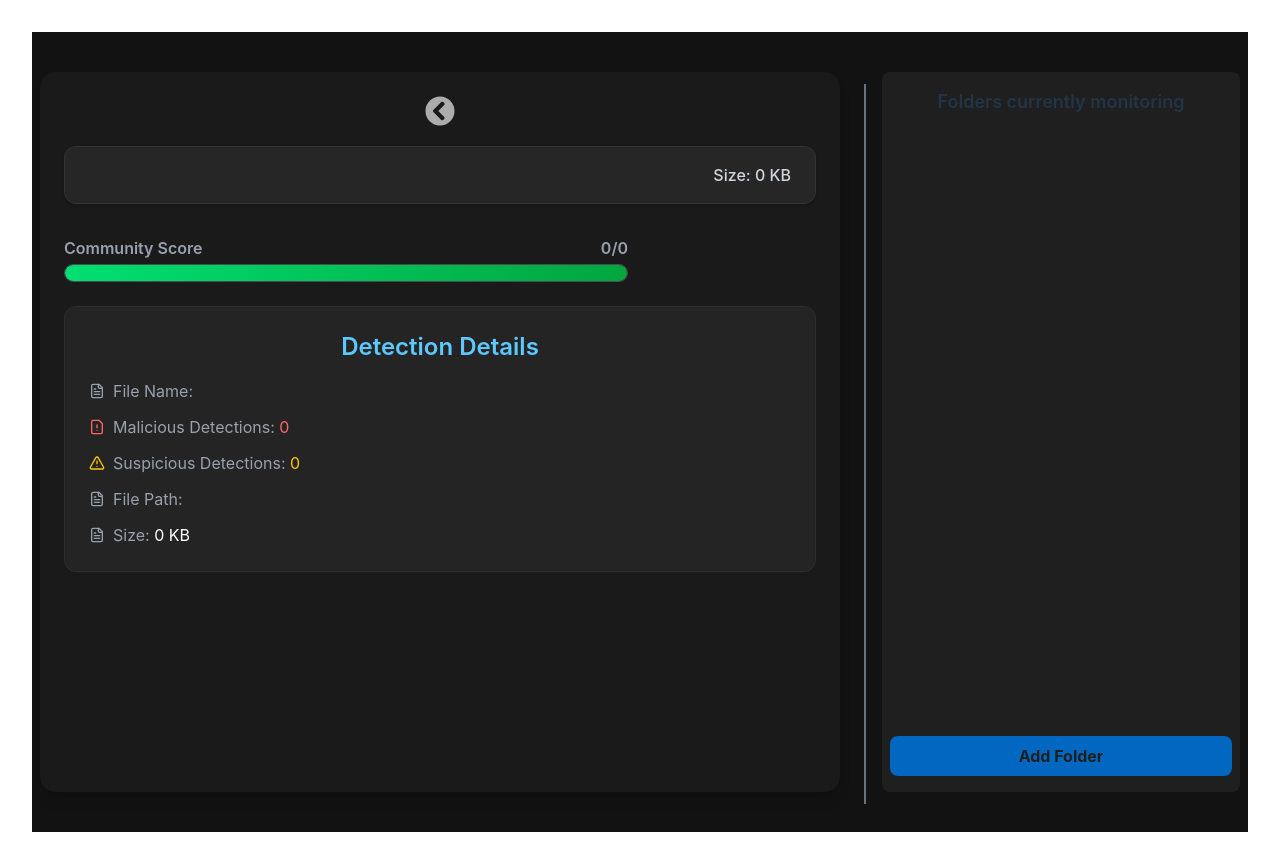
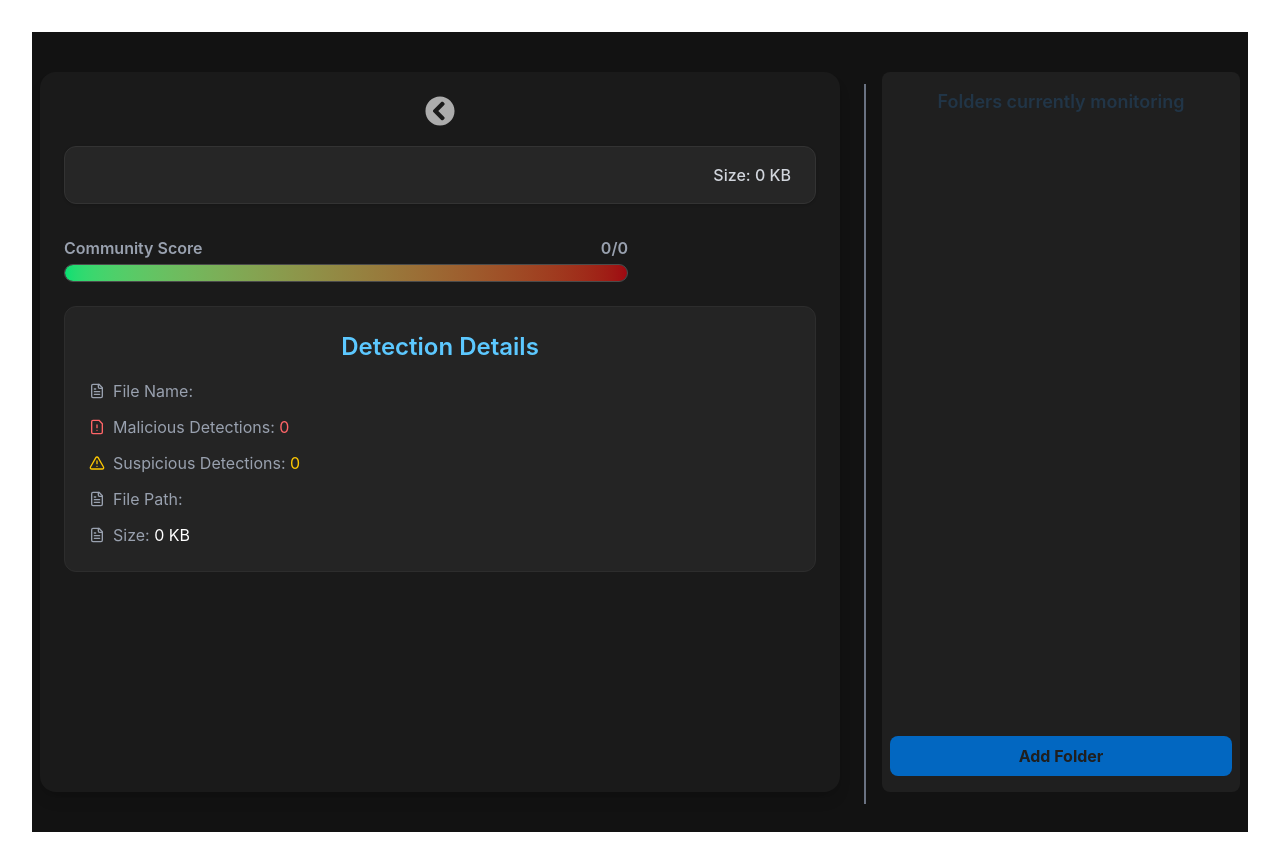
Before and after one commit to yashchaurasia667/Intrusion-Detection-System, a React (Vite) app in the folder frontend/: page /file in a window 1280 px wide. Built offline with nearby package versions, Linux system fonts and the light colour scheme.

Commit message:
bug fixes

```diff
--- a/frontend/src/components/Scanner/FileResult.tsx
+++ b/frontend/src/components/Scanner/FileResult.tsx
@@ -60,7 +60,7 @@ const FileResult = () => {
         </div>
         <div className="h-[18px] bg-[#3a3a3a] rounded-full overflow-hidden border border-[#4b4b4b]">
           <div
-            className="h-full bg-gradient-to-r from-green-400 to-green-600 rounded-full transition-all duration-500 ease-in-out"
+            className="h-full bg-gradient-to-r from-green-400 to-red-800 rounded-full transition-all duration-500 ease-in-out"
             style={{ width: `${progress}%` }}
           ></div>
         </div>
--- a/frontend/src/components/Scanner/FolderTile.tsx
+++ b/frontend/src/components/Scanner/FolderTile.tsx
@@ -13,7 +13,7 @@ interface props {
 const FolderTile = ({ path, name }: props) => {
   const context = useContext(MainContext);
   if (!context) throw new Error("No main context");
-  const { list } = context;
+  const { setFolderList, folderList } = context;
 
   const openPath = async () => {
     window.api.openPath(path);
@@ -32,7 +32,7 @@ const FolderTile = ({ path, name }: props) => {
       theme: "dark",
       transition: Bounce,
     });
-    list();
+    setFolderList(folderList.filter((folder) => folder == path));
   };
 
   return (
```
